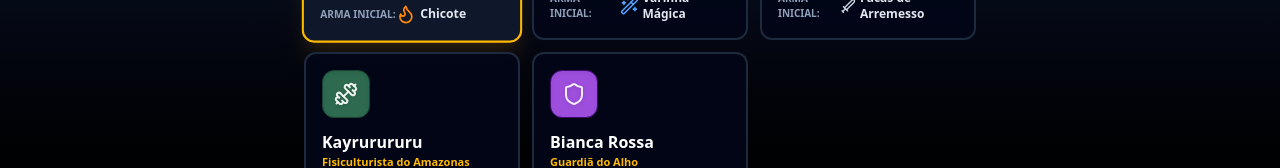
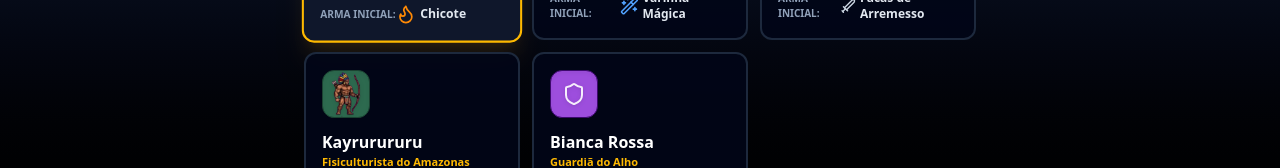
Before and after one commit to victoprincipe/2d-survivor, a Next.js app: page / in a window 1280 px wide. Shown: the part 511-679 px from the top of the page. Built offline with nearby package versions, Linux system fonts and the light colour scheme.

Commit message:
feat(job-15): utilize esta imagem para o personagem kayrururu

```diff
--- a/src/components/game/StartScreen.tsx
+++ b/src/components/game/StartScreen.tsx
@@ -1,6 +1,7 @@
 'use client';
 
 import React, { useState } from 'react';
+import Image from 'next/image';
 import { CharacterConfig, SavedGameData } from '@/game/types';
 import { CHARACTERS } from '@/game/data/characters';
 import { POWER_UP_DEFINITIONS, getPowerUpCost, saveGameData } from '@/game/data/persistence';
@@ -181,7 +182,17 @@ export const StartScreen: React.FC<StartScreenProps> = ({ savedData, onStartGame
                         className="w-12 h-12 rounded-xl mb-3 flex items-center justify-center border shadow-inner"
                         style={{ backgroundColor: char.color, borderColor: char.portraitColor }}
                       >
-                        {CHARACTER_ICONS[char.iconName] ?? <Sword className="w-6 h-6 text-white/90 drop-shadow" />}
+                        {char.sprite ? (
+                          <Image
+                            src={char.sprite}
+                            alt={char.name}
+                            width={48}
+                            height={55}
+                            className="w-full h-full object-contain drop-shadow"
+                          />
+                        ) : (
+                          CHARACTER_ICONS[char.iconName] ?? <Sword className="w-6 h-6 text-white/90 drop-shadow" />
+                        )}
                       </div>
                       <h3 className="font-black text-white text-base">{char.name}</h3>
                       <p className="text-amber-400 text-[11px] font-semibold mb-2">{char.title}</p>
--- a/src/game/data/characters.ts
+++ b/src/game/data/characters.ts
@@ -55,6 +55,7 @@ export const CHARACTERS: CharacterConfig[] = [
     iconName: 'Dumbbell',
     color: '#2d6a4f',
     portraitColor: '#1b4332',
+    sprite: '/kayrurururu.png',
     statBonuses: {
       maxHp: 25,
       might: 0.12,
--- a/src/game/entities/Player.ts
+++ b/src/game/entities/Player.ts
@@ -35,9 +35,15 @@ export class Player {
   public isMoving: boolean = false;
 
   public character: CharacterConfig;
+  private spriteImage: HTMLImageElement | null = null;
 
   constructor(character: CharacterConfig, initialPowerUps: { might?: number; armor?: number; maxHp?: number; recovery?: number; speed?: number; greed?: number } = {}) {
     this.character = character;
+
+    if (character.sprite && typeof window !== 'undefined') {
+      this.spriteImage = new Image();
+      this.spriteImage.src = character.sprite;
+    }
 
     // Apply character base modifiers
     const b = character.statBonuses;
@@ -142,6 +148,13 @@ export class Player {
     const flip = this.facingX < 0 ? -1 : 1;
     ctx.scale(flip, 1);
 
+    const sprite = this.spriteImage;
+    if (sprite && sprite.complete && sprite.naturalWidth > 0) {
+      // Character sprite
+      const spriteHeight = 52;
+      const spriteWidth = spriteHeight * (sprite.naturalWidth / sprite.naturalHeight);
+      ctx.drawImage(sprite, -spriteWidth / 2, 14 - spriteHeight + bob, spriteWidth, spriteHeight);
+    } else {
       // Cape / Back detail
       ctx.fillStyle = '#1a1a24';
       ctx.beginPath();
@@ -175,6 +188,7 @@ export class Player {
       // Eyes
       ctx.fillStyle = '#111827';
       ctx.fillRect(2, -14 + bob, 3, 3);
+    }
 
     ctx.restore();
     ctx.globalAlpha = 1.0;
@@ -183,7 +197,7 @@ export class Player {
     const barWidth = 36;
     const barHeight = 5;
     const barX = screen.x - barWidth / 2;
-    const barY = screen.y - 30;
+    const barY = screen.y - (sprite ? 46 : 30);
 
     ctx.fillStyle = 'rgba(0, 0, 0, 0.6)';
     ctx.fillRect(barX, barY, barWidth, barHeight);
--- a/src/game/types/index.ts
+++ b/src/game/types/index.ts
@@ -35,6 +35,7 @@ export interface CharacterConfig {
   iconName: string;
   color: string;
   portraitColor: string;
+  sprite?: string;
   statBonuses: {
     maxHp?: number;
     speed?: number;
```
Also changed, not shown: public/kayrurururu.png (added). Lines whose indentation alone changed are shown as unchanged.
